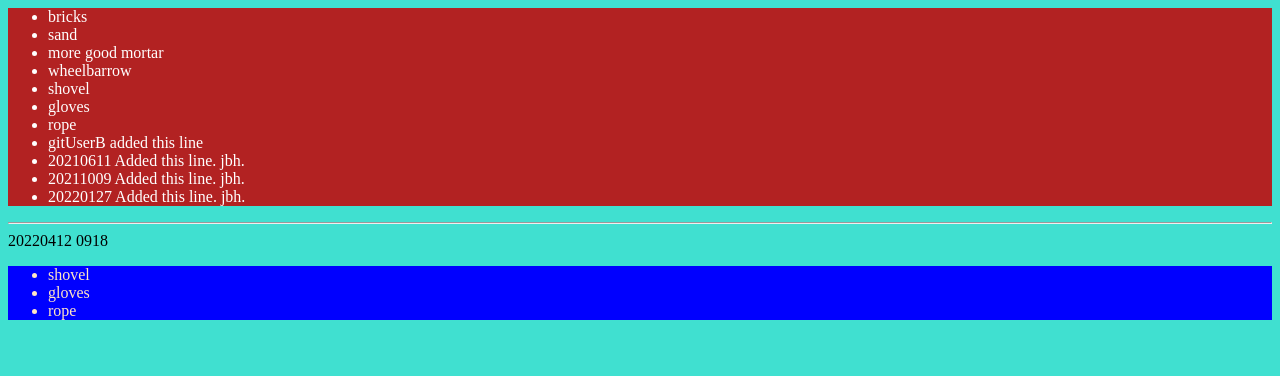
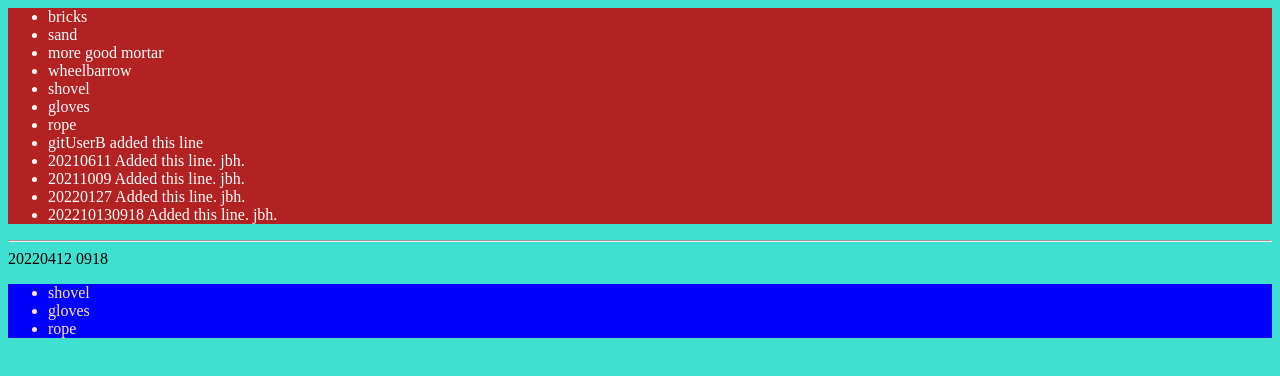
Before and after one commit to jeffreyb0923/repoOne, a plain HTML site: page index8.html in a window 1280 px wide. Drawn offline with Linux system fonts and the light colour scheme.

Commit message:
Update index8.html

```diff
--- a/index8.html
+++ b/index8.html
@@ -24,6 +24,7 @@ revisions
             <li>20210611 Added this line.  jbh.  </li>
             <li>20211009 Added this line.  jbh.  </li>
             <li>20220127 Added this line.  jbh.  </li>
+                 <li>202210130918 Added this line.  jbh.  </li>
         </ul>
 
         <hr>
```
